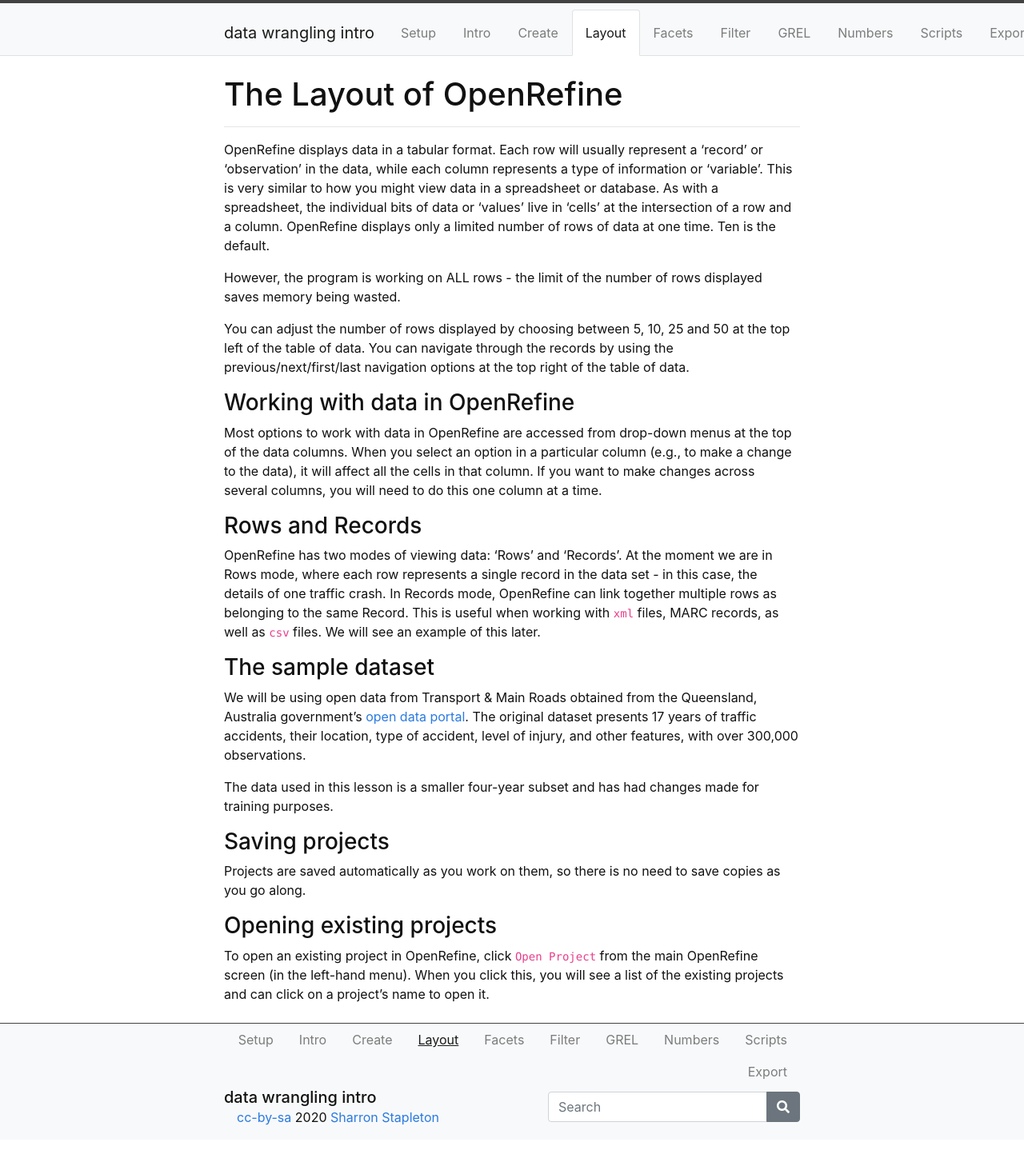
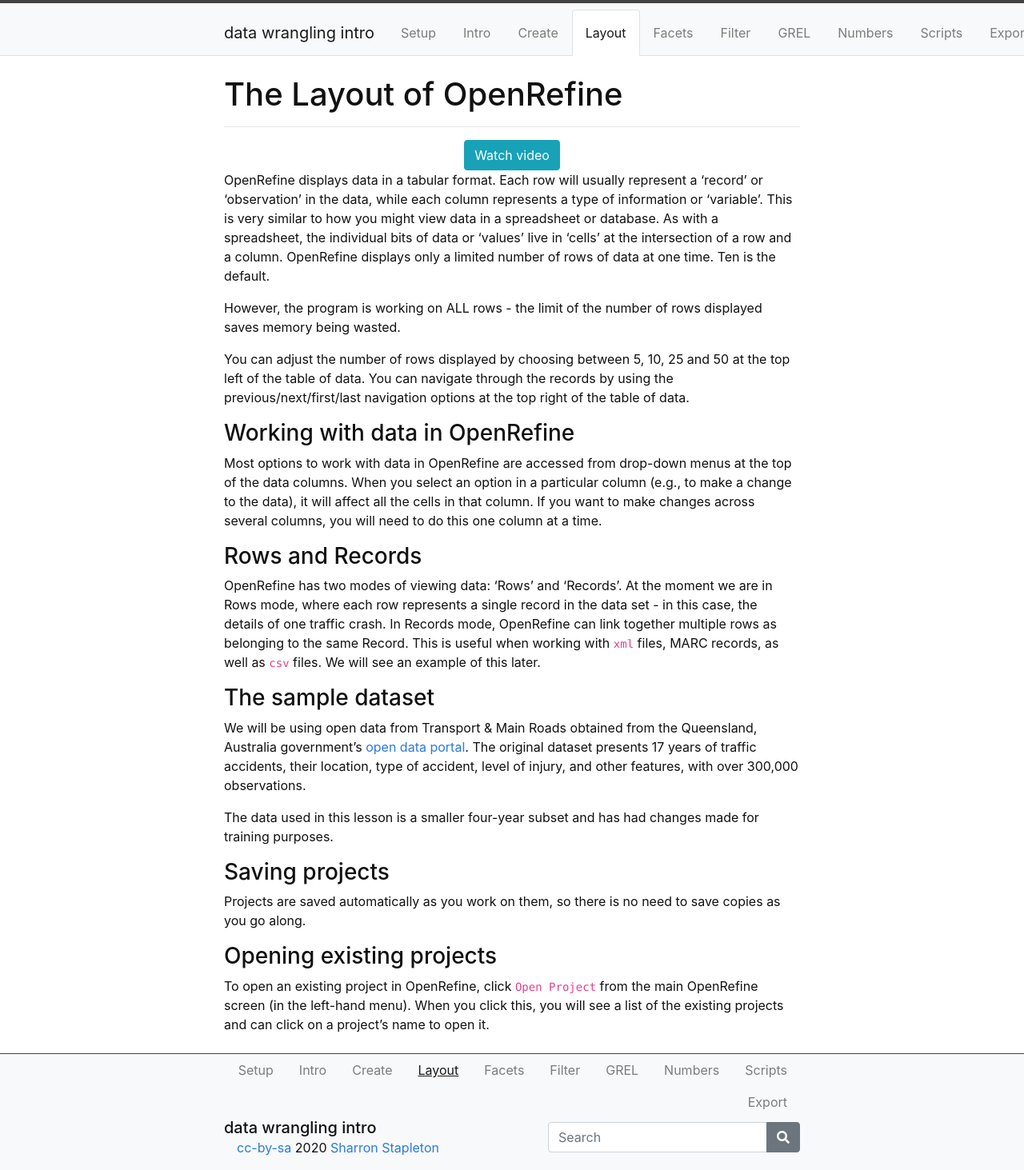
Before and after one commit to GULibrarySandbox/intro-data-wrangle, a Jekyll site: the page built from content/3-lesson.md, in a window 1280 px wide. Shown: the whole page at 80% size. Built offline with Jekyll 4.4.1, drawn with Linux system fonts in a browser that asks for light colours; before the commit the page ends 1425 px from its top, so only the background shows below that.

Commit message:
Update 3-lesson.md

```diff
--- a/content/3-lesson.md
+++ b/content/3-lesson.md
@@ -5,6 +5,8 @@ nav: true
 # The Layout of OpenRefine
 
 -----
+{% include button.md text="Watch video" link="https://vimeo.com/412542634/f5b1ced9b9" color="info" %}
+
 
 OpenRefine displays data in a tabular format. Each row will usually represent a 'record' or 'observation' in the data,
 while each column represents a type of information or 'variable'. This is very similar to how you might view data
```
